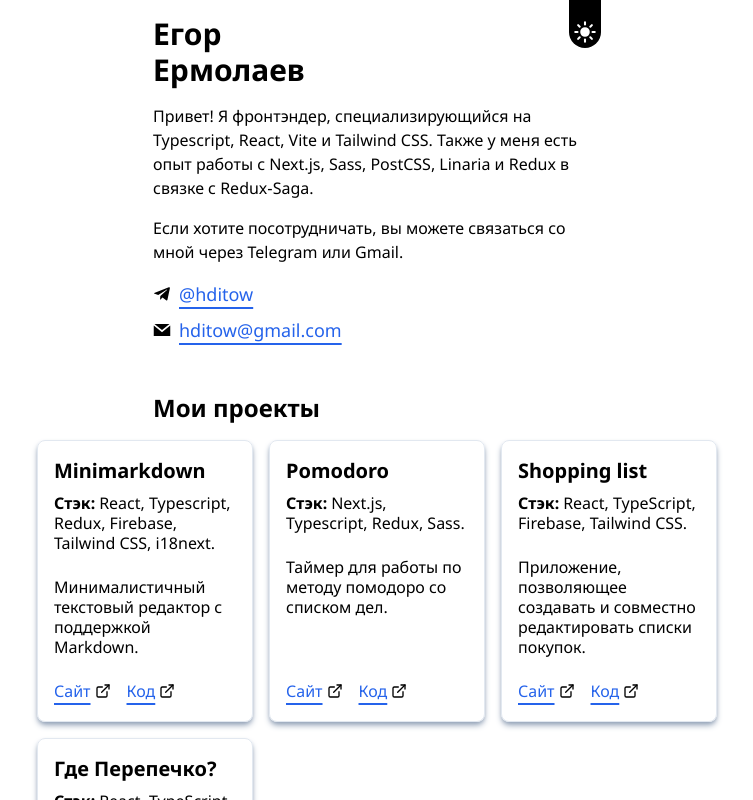
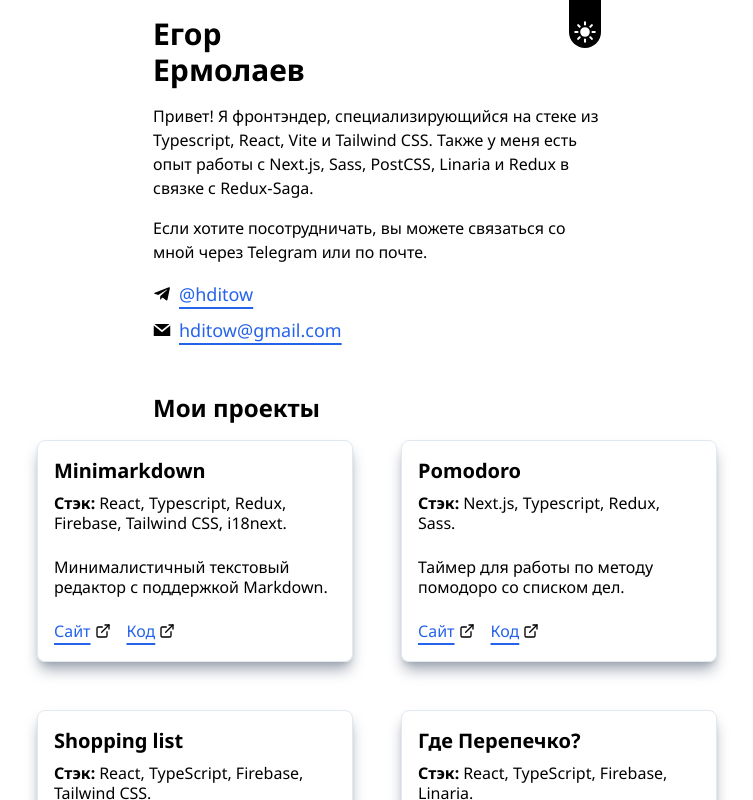
Before and after one commit to hdito/portfolio, a Next.js app: page / in a window 1280 px wide. Shown: the top 800 px of the page, without its empty margins (263-1016 px from the left). Built offline with nearby package versions, Linux system fonts and the light colour scheme.

Commit message:
Tweak styles and description

```diff
--- a/src/components/projectCard.tsx
+++ b/src/components/projectCard.tsx
@@ -3,10 +3,7 @@ import { FiExternalLink } from "react-icons/fi";
 
 export const ProjectCard = ({ project }: { project: Project }) => {
   return (
-    <div
-      key={project.id}
-      className="flex flex-col gap-2 leading-tight border rounded-lg shadow-md shadow-slate-400 border-slate-200 dark:shadow-none dark:bg-slate-800 dark:border-none p-4 pb-5"
-    >
+    <div className="flex flex-col gap-2 leading-tight border rounded-lg shadow-md sm:shadow-lg sm:shadow-gray-400 shadow-gray-400 border-slate-200 dark:shadow-none dark:bg-slate-800 dark:border-none p-4 pb-5">
       <h3 className="font-bold text-xl dark:text-gray-50">{project.title}</h3>
       <p className="mb-4">
         <span className="inline-block mr-1 font-bold">Стэк:</span>
--- a/src/pages/index.tsx
+++ b/src/pages/index.tsx
@@ -16,13 +16,13 @@ export default function Portfolio() {
           <ThemeSwitcher />
         </div>
         <p>
-          Привет! Я фронтэндер, специализирующийся на Typescript, React, Vite и
-          Tailwind&nbsp;CSS. Также у меня есть опыт работы с Next.js, Sass,
-          PostCSS, Linaria и Redux в связке с Redux&#8209;Saga.
+          Привет! Я фронтэндер, специализирующийся на стеке из Typescript,
+          React, Vite и Tailwind&nbsp;CSS. Также у меня есть опыт работы с
+          Next.js, Sass, PostCSS, Linaria и Redux в связке с Redux&#8209;Saga.
         </p>
         <p>
           Если хотите посотрудничать, вы можете связаться со мной через Telegram
-          или Gmail.
+          или по почте.
         </p>
         <div className="space-y-2">
           <a
@@ -47,13 +47,15 @@ export default function Portfolio() {
           </a>
         </div>
       </div>
-      <div className="sm:max-w-columns-8-1280 2xl:max-w-columns-6-1920 w-full m-auto px-4 lg:px-0">
+      <div className="sm:max-w-columns-8-1280 2xl:max-w-columns-6-1920 w-full m-auto px-4 sm:px-0">
         <h2 className="text-2xl font-bold dark:text-gray-50">Мои проекты</h2>
       </div>
-      <div className="sm:max-w-columns-12-1280 2xl:max-w-columns-12-1920 w-full grid grid-cols-[repeat(auto-fit,_minmax(200px,_1fr))] p-4 gap-4 lg:px-0 lg:pb-8">
-        {projects.map((project) => (
-          <ProjectCard key={project.id} project={project} />
-        ))}
+      <div className="flex-1 sm:max-w-columns-12-1280 2xl:max-w-columns-12-1920 w-full p-4 lg:px-0 sm:pb-8">
+        <div className="grid grid-cols-[repeat(auto-fit,_minmax(250px,_1fr))] gap-4 sm:gap-12">
+          {projects.map((project) => (
+            <ProjectCard key={project.id} project={project} />
+          ))}
+        </div>
       </div>
     </div>
   );
```
